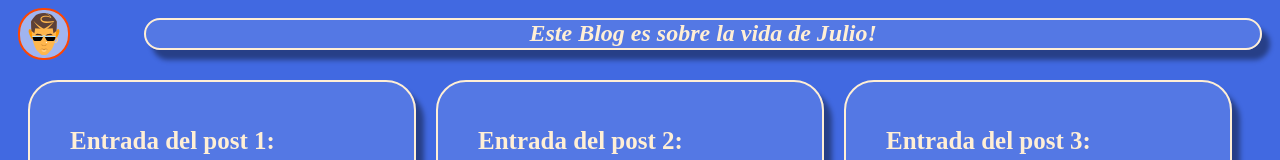
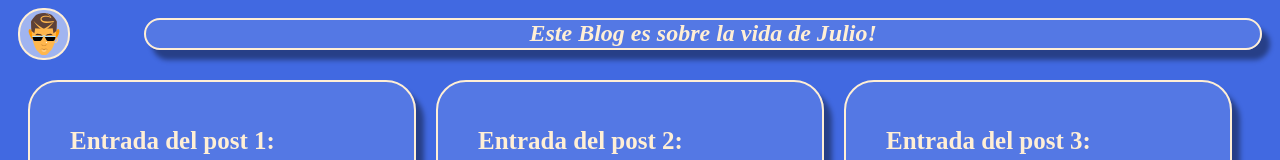
Before and after one commit to juliol1/curso-github, a website: page src/html/index.html in a window 1280 px wide. Shown: the top 160 px of the page. Drawn offline with Linux system fonts and the light colour scheme.

Commit message:
modifique el borde del icono de bb

```diff
--- a/src/css/styles.css
+++ b/src/css/styles.css
@@ -10,7 +10,7 @@
 
 .img {
     margin-left: 10px;
-    border: 2px solid orangered;
+    border: 2px solid papayawhip;
     background-color: rgba(255,255,255,0.5);
     border-radius: 25px;
 }
```
